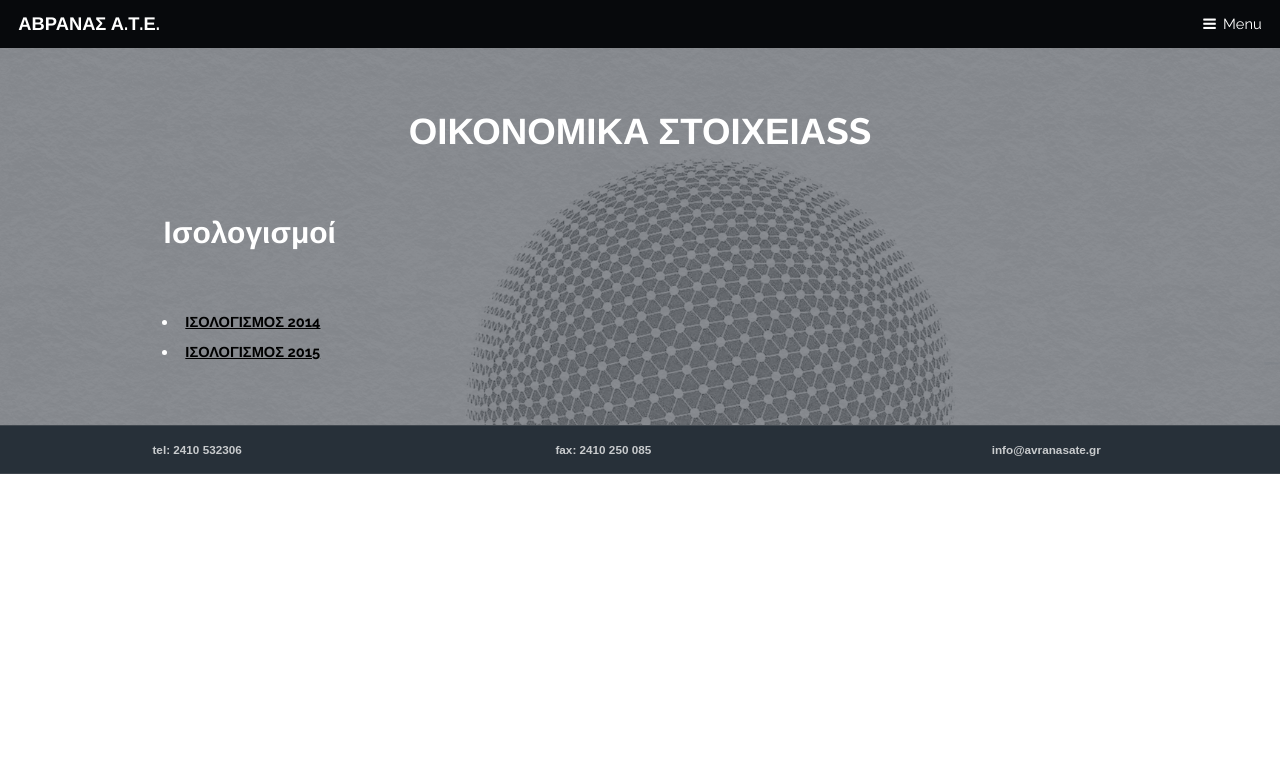
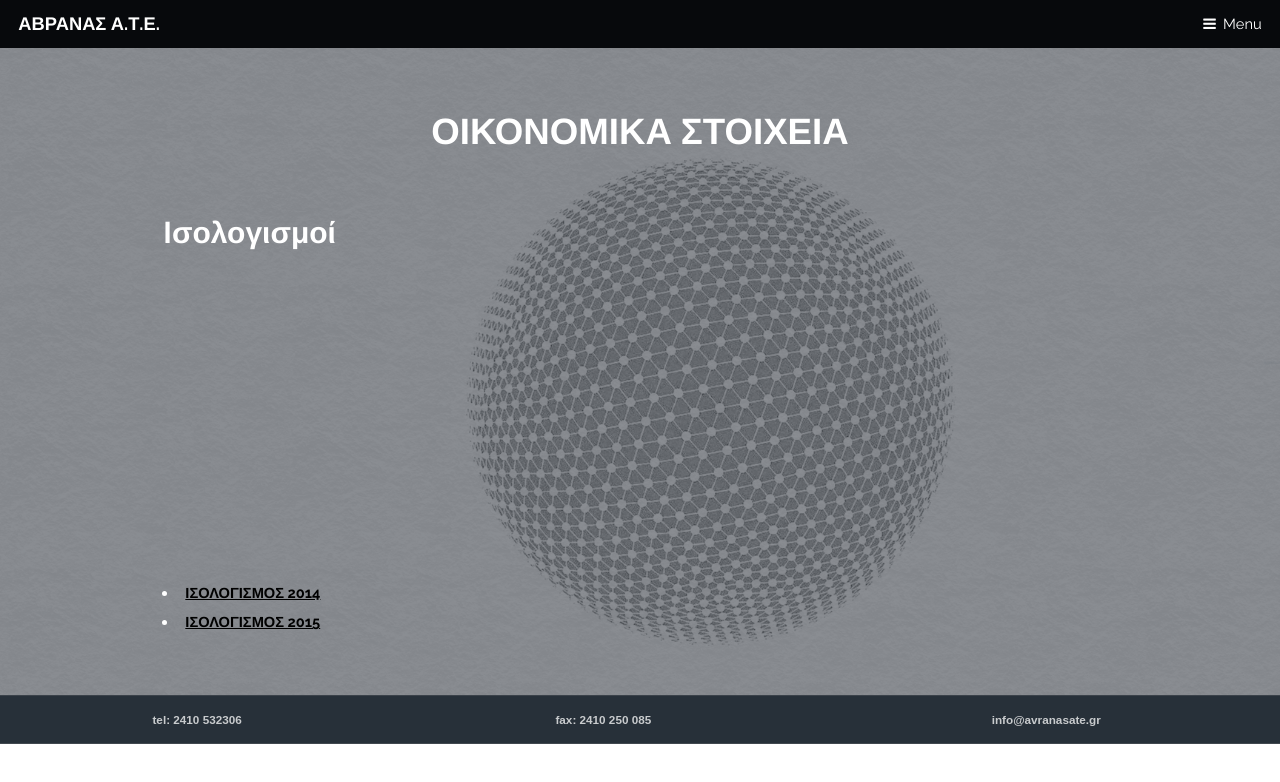
Before and after one commit to mgavves/mgavves.github.io, a plain HTML site: page financial.html in a window 1280 px wide. Drawn offline with Linux system fonts and the light colour scheme.

Commit message:
put a message here to name your commit

```diff
--- a/financial.html
+++ b/financial.html
@@ -32,9 +32,9 @@
 				<div class="container">
 
 					<header class="major special">
-						<h2>ΟΙΚΟΝΟΜΙΚΑ ΣΤΟΙΧΕΙΑss</h2>
+						<h2>ΟΙΚΟΝΟΜΙΚΑ ΣΤΟΙΧΕΙΑ</h2>
 					</header>
-						<p style="font-size: 30px; max-height: 10em"><strong>Iσολογισμοί<strong>
+						<p style="font-size: 30px; min-height: 10em"><strong>Iσολογισμοί<strong>
 							<ul>
 							<li><a href="/isologismoi/2014.pdf" download style="color: black"> ΙΣΟΛΟΓΙΣΜΟΣ 2014</a></li>
 							<li><a href="/isologismoi/2015.pdf" download style="color: black"> ΙΣΟΛΟΓΙΣΜΟΣ 2015</a></li>
```
